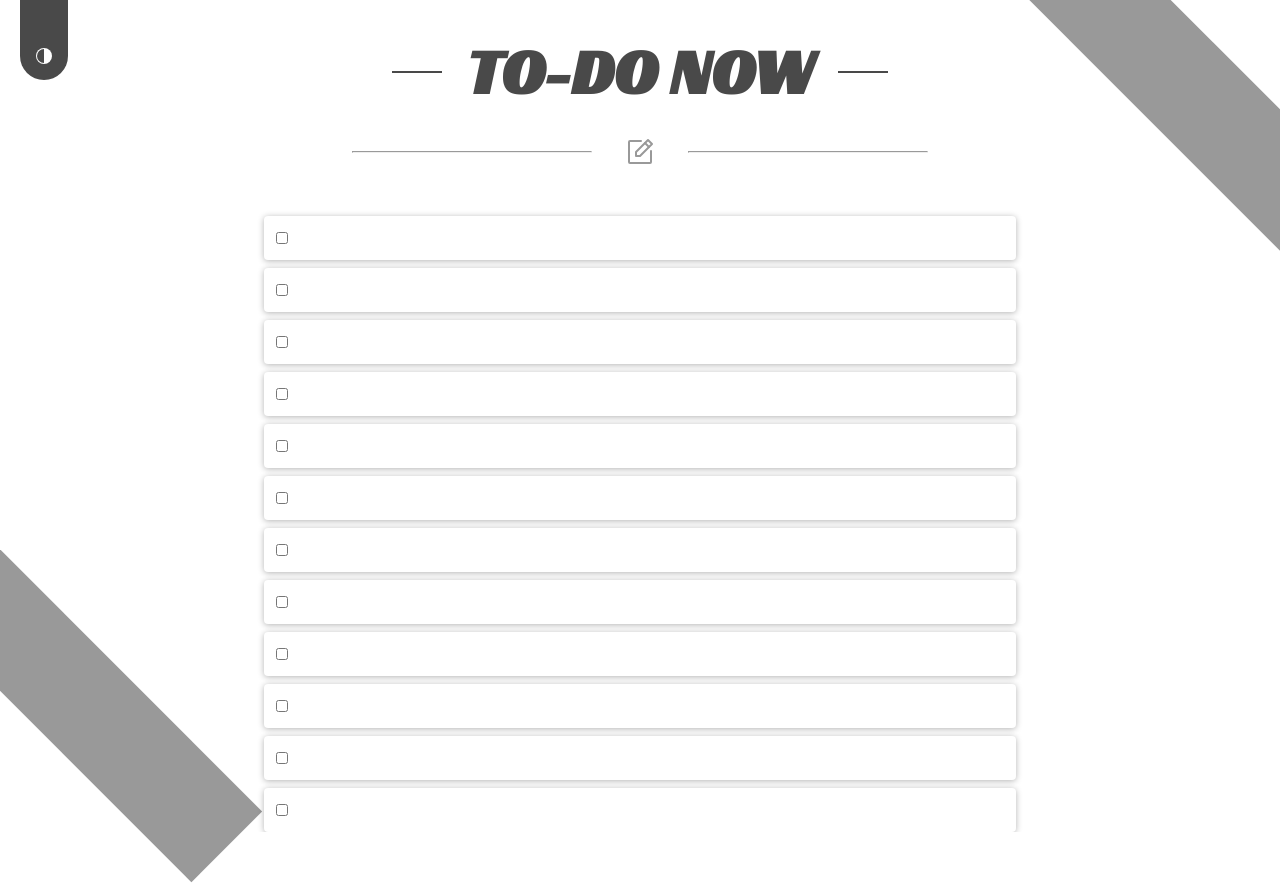
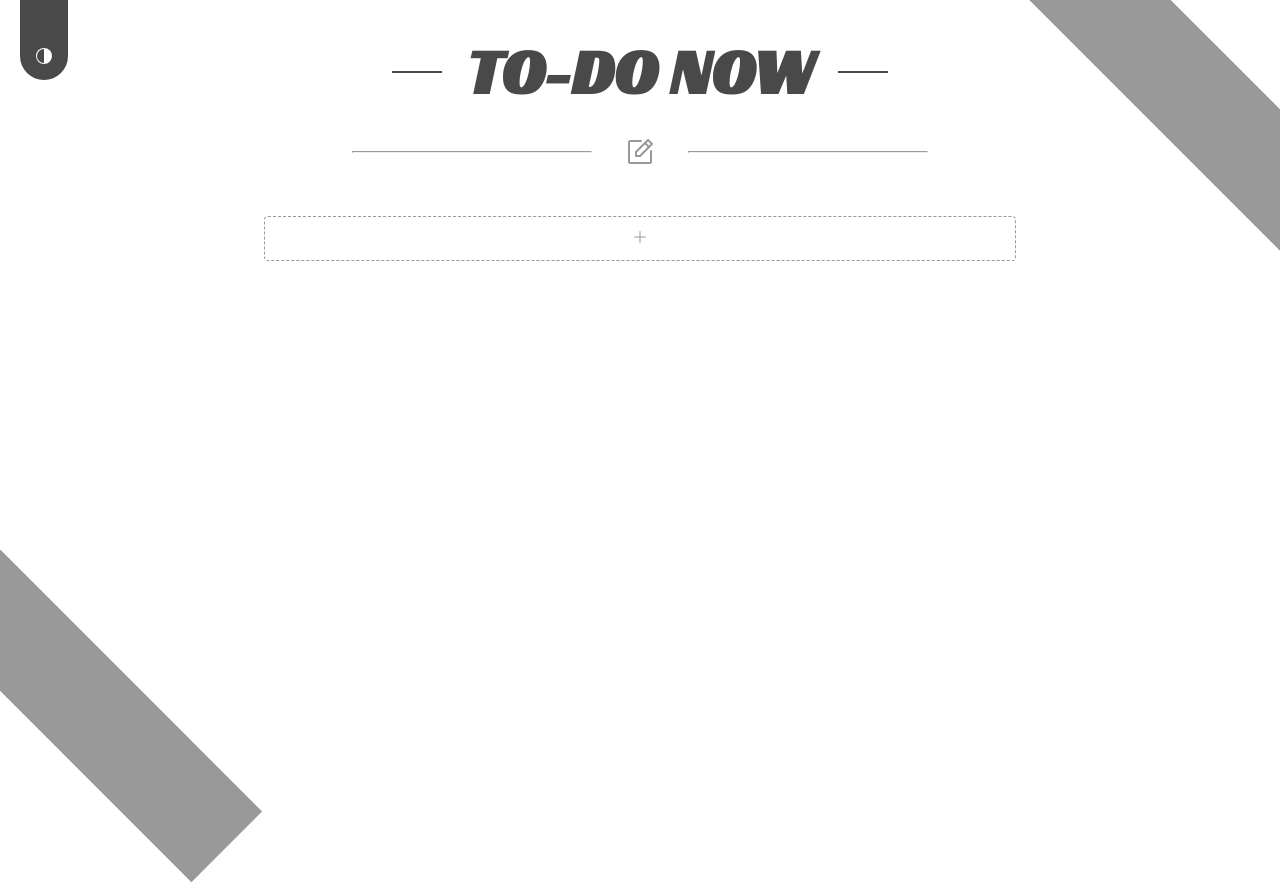
Before and after one commit to victormedeiros1/to-do-now, a React (Vite) app: page / in a window 1280 px wide. After the commit the page ends 800 px from the top, so only its background shows below. Built offline with nearby package versions, Linux system fonts and the light colour scheme.

Commit message:
feat: action and reducer UPDATE_TODO

```diff
--- a/src/components/Todo/index.jsx
+++ b/src/components/Todo/index.jsx
@@ -1,10 +1,27 @@
-import { TodoStyles, Checkbox, Field } from './styles';
+import { TodoStyles, Checkbox, TextField } from './styles';
+import { useDispatch } from 'react-redux';
+import { useState } from 'react';
+import { updateTodo } from '../../store/actions/todos';
 
-const Todo = () => {
+const Todo = ({ id }) => {
+  const dispatch = useDispatch();
+
+  const [text, setText] = useState('');
+  const [isChecked, setIsChecked] = useState(false);
+
+  const handleCheckbox = (e) => {
+    setIsChecked(e.target.value);
+    dispatch(updateTodo(id, { isChecked }));
+  };
+  const handleTextField = (e) => {
+    setText(e.target.value);
+    dispatch(updateTodo(id, { text }));
+  };
+
   return (
     <TodoStyles>
-      <Checkbox type="checkbox" />
-      <Field type="text" />
+      <Checkbox onChange={(e) => handleCheckbox(e)} type="checkbox" />
+      <TextField onChange={(e) => handleTextField(e)} name="text" type="text" />
     </TodoStyles>
   );
 };
--- a/src/components/Todo/styles.jsx
+++ b/src/components/Todo/styles.jsx
@@ -22,7 +22,7 @@ export const Checkbox = styled('input', {
   height: '0.75rem',
 });
 
-export const Field = styled('input', {
+export const TextField = styled('input', {
   background: 'transparent',
   color: '$lightgray',
   width: '100%',
--- a/src/components/Todos/index.jsx
+++ b/src/components/Todos/index.jsx
@@ -1,47 +1,16 @@
 import Todo from '../Todo';
 import CreateTodo from '../CreateTodo';
 import { TodosStyles } from './styles';
+import { useSelector } from 'react-redux';
 
 const Todos = () => {
+  const { todos } = useSelector((state) => state.todosReducer);
+
   return (
     <TodosStyles>
-      <Todo />
-      <Todo />
-      <Todo />
-      <Todo />
-      <Todo />
-      <Todo />
-      <Todo />
-      <Todo />
-      <Todo />
-      <Todo />
-      <Todo />
-      <Todo />
-      <Todo />
-      <Todo />
-      <Todo />
-      <Todo />
-      <Todo />
-      <Todo />
-      <Todo />
-      <Todo />
-      <Todo />
-      <Todo />
-      <Todo />
-      <Todo />
-      <Todo />
-      <Todo />
-      <Todo />
-      <Todo />
-      <Todo />
-      <Todo />
-      <Todo />
-      <Todo />
-      <Todo />
-      <Todo />
-      <Todo />
-      <Todo />
-      <Todo />
+      {todos.map(({ id, text, isChecked }) => (
+        <Todo key={id} id={id} text={text} isChecked={isChecked} />
+      ))}
       <CreateTodo />
     </TodosStyles>
   );
--- a/src/store/actions/todos.js
+++ b/src/store/actions/todos.js
@@ -8,3 +8,11 @@ export const addTodo = () => ({
     isChecked: false,
   },
 });
+
+export const updateTodo = (id, updates) => ({
+  type: 'UPDATE_TODO',
+  todo: {
+    id,
+    updates,
+  },
+});
--- a/src/store/index.js
+++ b/src/store/index.js
@@ -9,8 +9,8 @@ const store = configureStore({
   },
 });
 
-// store.subscribe(() => {
-//   store.getState();
-// });
+store.subscribe(() => {
+  console.log(store.getState());
+});
 
 export default store;
--- a/src/store/reducers/todos.js
+++ b/src/store/reducers/todos.js
@@ -6,6 +6,19 @@ export const todosReducer = (state = INITIAL_STATE, action) => {
   switch (action.type) {
     case 'ADD_TODO':
       return { todos: [...state.todos, action.todo] };
+    case 'UPDATE_TODO':
+      return {
+        todos: state.todos.map((todo) => {
+          if (todo.id === action.todo.id) {
+            return {
+              ...todo,
+              ...action.todo.updates,
+            };
+          } else {
+            return todo;
+          }
+        }),
+      };
     default:
       return state;
   }
```
